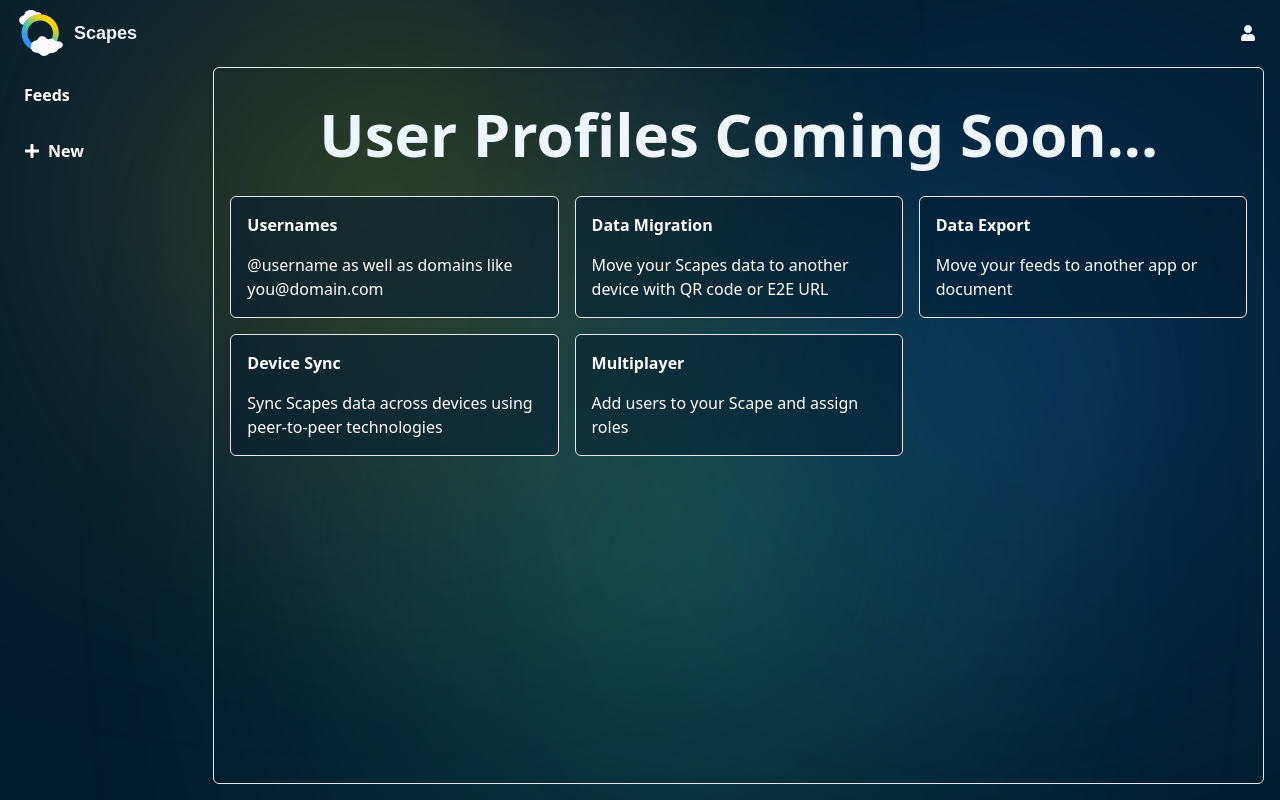
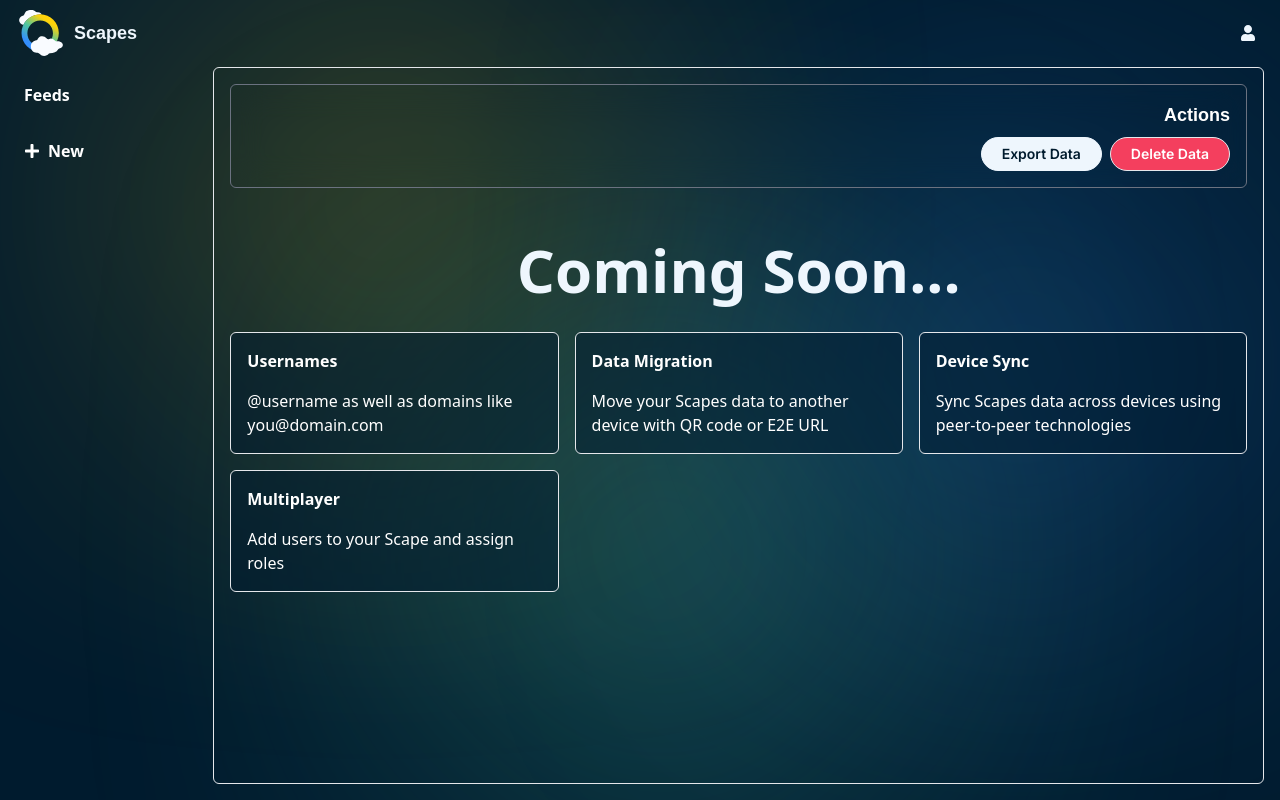
Before and after one commit to oofytronic/nextscapes, a Next.js app: page /dash/profile in a window 1280 px wide. Built offline with nearby package versions, Linux system fonts and the light colour scheme.

Commit message:
add export and delete data functions

```diff
--- a/app/dash/add-feed/page.jsx
+++ b/app/dash/add-feed/page.jsx
@@ -16,10 +16,11 @@
 
 	const saveFeed = async (data) => {
 		const dbName = 'FeedDB';
+		const stores = ['feeds', 'collections'];
 		const storeName = 'feeds';
 
 		try {
-			const db = await initDB(dbName, storeName);
+			const db = await initDB(dbName, stores);
 			const result = await addFeedToDB(dbName, storeName, data);
 			console.log('Feed added successfully with id:', result);
 		} catch (error) {
--- a/app/dash/page.jsx
+++ b/app/dash/page.jsx
@@ -13,7 +13,7 @@
     useEffect(() => {
         const fetchFeeds = async () => {
             try {
-                await initDB('FeedDB', 'feeds');
+                await initDB('FeedDB', ['feeds', 'collections']);
                 const feeds = await getAllFeedsFromDB('FeedDB', 'feeds');
                 const response = await fetch('/api/proxy-server', {
                     method: 'POST',
--- a/app/dash/profile/page.jsx
+++ b/app/dash/profile/page.jsx
@@ -1,8 +1,95 @@
-import Profile from '@components/Profile';
+'use client';
+
+import { initDB, deleteDB, getAllData } from '@utils/database.js';
 
 const ProfilePage = () => {
+
+	const downloadJSON = (jsonString, filename) => {
+		const blob = new Blob([jsonString], { type: 'application/json' });
+		const url = URL.createObjectURL(blob);
+		const a = document.createElement('a');
+		a.href = url;
+		a.download = filename;
+		document.body.appendChild(a);
+		a.click();
+		document.body.removeChild(a);
+		URL.revokeObjectURL(url);
+	};
+
+	const exportData = async (dbName) => {
+	    try {
+	        const db = await initDB(dbName, ['feeds', 'collections']);
+	        const feedsData = await getAllData(db, 'feeds');
+	        const collectionsData = await getAllData(db, 'collections');
+
+	        const exportObject = {
+	            feeds: feedsData,
+	            collections: collectionsData,
+	        };
+
+	        const jsonString = JSON.stringify(exportObject, null, 2);
+	        downloadJSON(jsonString, 'scapes-data-export.json');
+	    } catch (error) {
+	        console.error('Error exporting data:', error);
+	    }
+	};
+
+	const handleExportData = () => {
+        exportData('FeedDB')
+            .then(() => {
+            	alert('Data exported successfully')
+                console.log('Data exported successfully');
+            })
+            .catch(error => {
+                console.error(error);
+            });
+    };
+
+    const handleDeleteData = () => {
+		if (window.confirm('Are you sure you want to clear all local data?')) {
+            deleteDB('FeedDB')
+                .then(message => {
+                    alert(message);
+                    console.log(message);
+                })
+                .catch(error => {
+                	alert(error);
+                    console.error(error);
+                });
+        }
+	}
+
 	return (
-		<Profile />
+		<section className="w-full flex-center flex-col gap-8">
+		<nav className="flex flex-col gap-2 items-start w-full border border-gray-500 rounded-md p-4 backdrop-blur-lg md:items-end">
+                    <p className="font-satoshi font-bold text-lg">Actions</p>
+                    <div className="flex md:justify-end gap-2 font-satoshi font-semibold w-full overflow-x-scroll">
+                    	<button className="light_btn" onClick={handleExportData}>Export Data</button>
+                        <button className="btn bg-rose-500 hover:bg-rose-900" onClick={handleDeleteData}>Delete Data</button>
+                    </div>
+                </nav>
+			<h1 className="head_text text-center">
+				Coming Soon...
+			</h1>
+			<div className="grid md:grid-cols-3 gap-4 mb-4">
+				<div className="flex flex-col gap-4 p-4 border rounded-md bg-black/50">
+					<p className="font-bold text-md">Usernames</p>
+					<p>@username as well as domains like you@domain.com</p>
+				</div>
+				<div className="flex flex-col gap-4 p-4 border rounded-md bg-black/50">
+					<p className="font-bold text-md">Data Migration</p>
+					<p>Move your Scapes data to another device with QR code or E2E URL</p>
+				</div>
+				<div className="flex flex-col gap-4 p-4 border rounded-md bg-black/50">
+					<p className="font-bold text-md">Device Sync</p>
+					<p>Sync Scapes data across devices using peer-to-peer technologies</p>
+				</div>
+				<div className="flex flex-col gap-4 p-4 border rounded-md bg-black/50">
+					<p className="font-bold text-md">Multiplayer</p>
+					<p>Add users to your Scape and assign roles</p>
+				</div>
+			</div>
+		</section>
 	)
 }
 
--- a/styles/globals.css
+++ b/styles/globals.css
@@ -129,6 +129,10 @@
   @apply relative z-10 flex justify-center items-center flex-col max-w-7xl mx-auto sm:px-16 px-6;
 }
 
+.btn {
+  @apply rounded-full border py-1.5 px-5 transition-all text-center text-sm font-inter flex items-center justify-center;
+}
+
 .light_btn {
   @apply rounded-full border border-white bg-white py-1.5 px-5 text-black transition-all hover:bg-black hover:text-white text-center text-sm font-inter flex items-center justify-center;
 }
--- a/utils/database.js
+++ b/utils/database.js
@@ -1,12 +1,14 @@
-export const initDB = async (dbName, storeName) => {
+export const initDB = async (dbName, storeNames) => {
     return new Promise((resolve, reject) => {
         const request = indexedDB.open(dbName, 1);
 
         request.onupgradeneeded = (event) => {
             const db = event.target.result;
-            if (!db.objectStoreNames.contains(storeName)) {
-                db.createObjectStore(storeName, { keyPath: 'id', autoIncrement: true });
-            }
+            storeNames.forEach(storeName => {
+                if (!db.objectStoreNames.contains(storeName)) {
+                    db.createObjectStore(storeName, { keyPath: 'id', autoIncrement: true });
+                }
+            });
         };
 
         request.onsuccess = (event) => {
@@ -18,6 +20,27 @@
         };
     });
 }
+
+export const deleteDB = (dbName) => {
+    return new Promise((resolve, reject) => {
+        const request = indexedDB.deleteDatabase(dbName);
+
+        request.onsuccess = () => {
+            console.log('Database deleted successfully');
+            resolve('Database deleted successfully');
+        };
+
+        request.onerror = (event) => {
+            console.error('Error deleting database:', event.target.errorCode);
+            reject('Error deleting database: ' + event.target.errorCode);
+        };
+
+        request.onblocked = () => {
+            console.warn('Database deletion blocked');
+            reject('Database deletion blocked');
+        };
+    });
+};
 
 export const addFeedToDB = async (dbName, storeName, obj) => {
     return new Promise((resolve, reject) => {
@@ -88,3 +111,19 @@
 
 	return null;
 }
+
+export const getAllData = (db, storeName) => {
+    return new Promise((resolve, reject) => {
+        const transaction = db.transaction(storeName, 'readonly');
+        const store = transaction.objectStore(storeName);
+        const request = store.getAll();
+
+        request.onsuccess = () => {
+            resolve(request.result);
+        };
+
+        request.onerror = (event) => {
+            reject('Error fetching data: ' + event.target.errorCode);
+        };
+    });
+};
```
